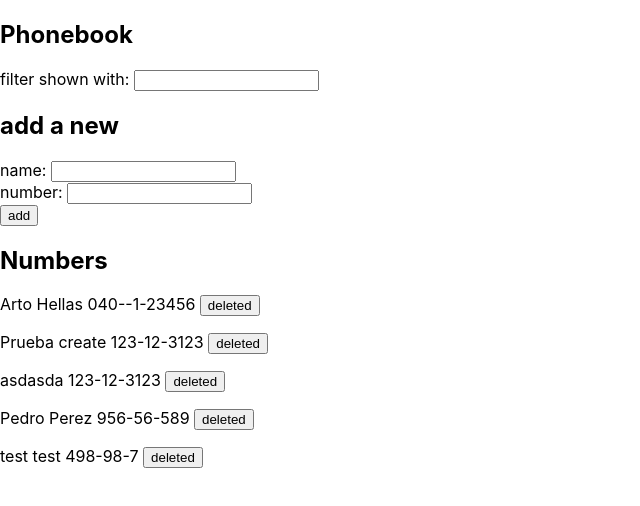
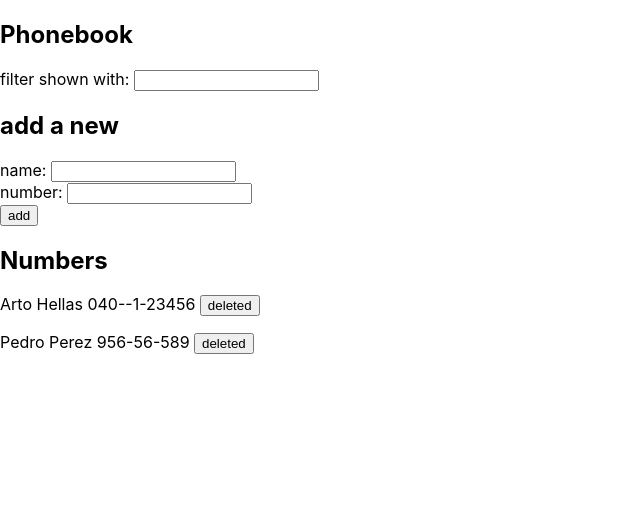
Before and after one commit to ablancoa/course-fullStack, a React (Create React App) app in the folder part2/telephone-guide/: page / in a window 1280 px wide. Shown: the top 506 px of the page, without its empty margins (0-640 px from the left). Built offline with nearby package versions, Linux system fonts and the light colour scheme; data requests are answered from the project's data file.

Commit message:
[ADD] 2.20 telephon-guide step12

```diff
--- a/part2/telephone-guide/db.json
+++ b/part2/telephone-guide/db.json
@@ -6,24 +6,9 @@
       "id": 1
     },
     {
-      "name": "Prueba create",
-      "number": "123123123",
-      "id": 4
-    },
-    {
-      "name": "asdasda",
-      "number": "123123123",
-      "id": 5
-    },
-    {
       "name": "Pedro Perez",
       "number": "95656589",
       "id": 6
-    },
-    {
-      "name": "test test",
-      "number": "498987",
-      "id": 7
     }
   ]
 }
--- a/part2/telephone-guide/src/App.js
+++ b/part2/telephone-guide/src/App.js
@@ -19,8 +19,8 @@ const App = () => {
     .catch(error => console.log(error))
   },[])
 
-  const launchNotification = (action, name) => {
-    setNotification({action, name})
+  const launchNotification = (message, type) => {
+    setNotification({message, type})
     setTimeout(() => {
       setNotification(null)
     }, 3000)
@@ -37,10 +37,10 @@ const App = () => {
       .then(
         () => {
           setPersons(persons.filter(contact => contact.id !== person.id))
-          launchNotification('Delete', person.name)
+          launchNotification(`Deleted ${person.name}`, 'success')
         }
         )
-      .catch(error => console.log(error))
+      .catch(error => launchNotification('Already deleted from repository, please update page', 'fail'))
     }
   }
 
@@ -48,7 +48,7 @@ const App = () => {
     addContact(URL, person)
     .then(newPerson => {
       setPersons(persons.concat(newPerson))
-      launchNotification('Added', person.name)
+      launchNotification(`Added ${person.name}`, 'success')
     })
     .catch(error => console.log(error))
   }
@@ -58,7 +58,7 @@ const App = () => {
     updateContact(URL, updatedUser.id, updatedUser)
     .then(response => {
       setPersons(persons.map(person => person.id !== user.id ? person : response))
-      launchNotification('Updated', user.name)
+      launchNotification(`Updated ${user.name}`, 'success')
     })
     .catch(error => console.log(error))
   }
@@ -70,7 +70,7 @@ const App = () => {
       {persons &&
       <>
         <h2>Phonebook</h2>
-        {notification !== null && <Notification action={notification.action} name={notification.name}/>}
+        {notification !== null && <Notification type={notification.type} message={notification.message}/>}
         <Filter handleFilter={handleFilter} />
         <h2>add a new</h2>
         <PersonForm persons={persons} updatedContact={updatedContact} addToPhonelist={addToPhonelist}/>
--- a/part2/telephone-guide/src/components/Notification.js
+++ b/part2/telephone-guide/src/components/Notification.js
@@ -1,9 +1,15 @@
 import React from 'react'
 
-export default function Notification({action, name}) {
+export default function Notification({type, message}) {
+  if (type !== 'success') {
+    return (
+    <div className='notification-fail'>
+      <h3>{message}</h3>
+    </div>
+  )}
   return (
-    <div className='notification'>
-      <h3>{action} {name}</h3>
+    <div className='notification-success'>
+      <h3>{message}</h3>
     </div>
   )
 }
--- a/part2/telephone-guide/src/index.css
+++ b/part2/telephone-guide/src/index.css
@@ -12,7 +12,13 @@ code {
     monospace;
 }
 
-.notification {
+.notification-success {
+  color: green;
+  border: 2px solid green;
+  background-color: lightgreen;
+}
+
+.notification-fail {
   color: red;
   border: 2px solid red;
   background-color: lightcoral;
```
